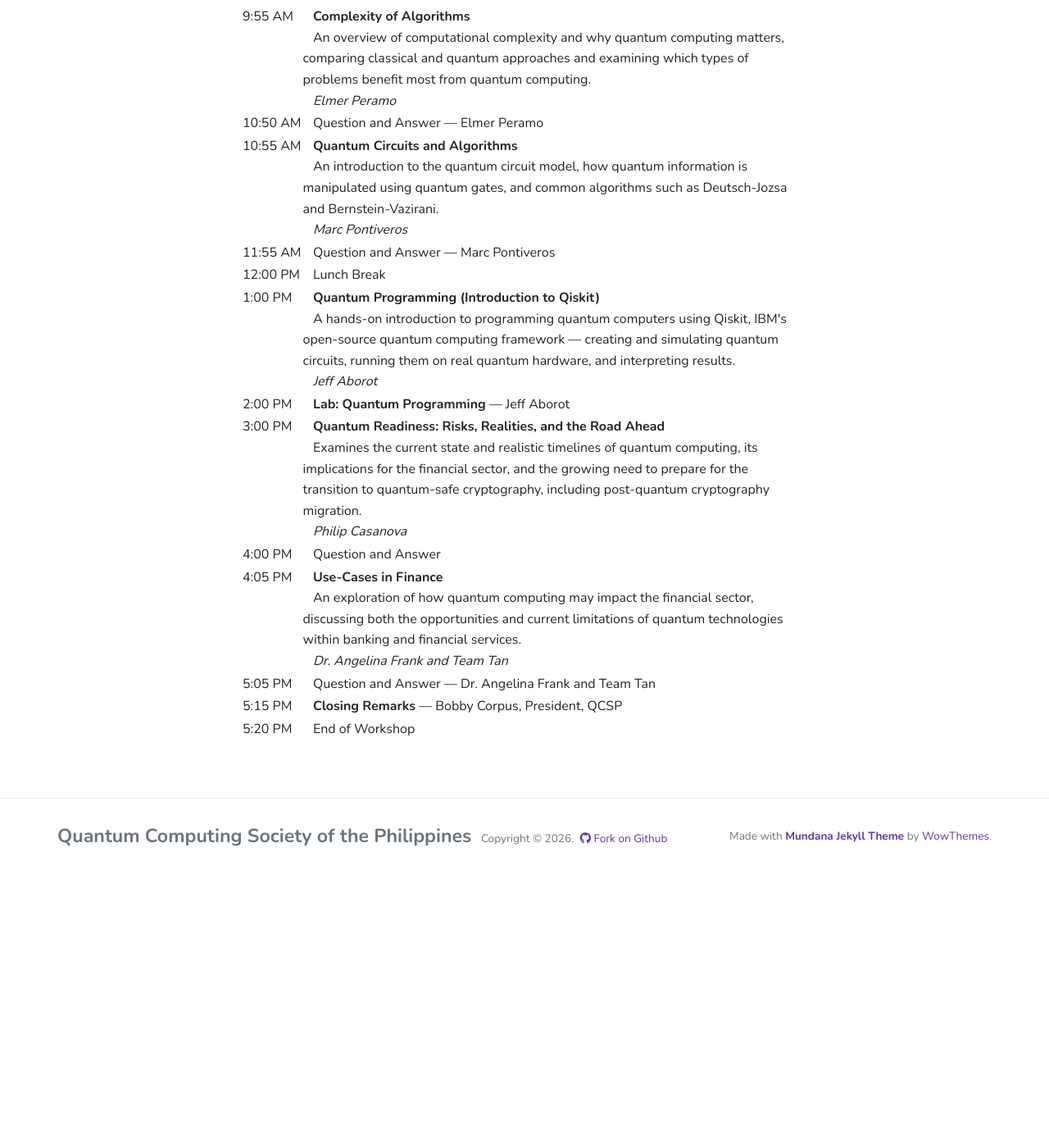
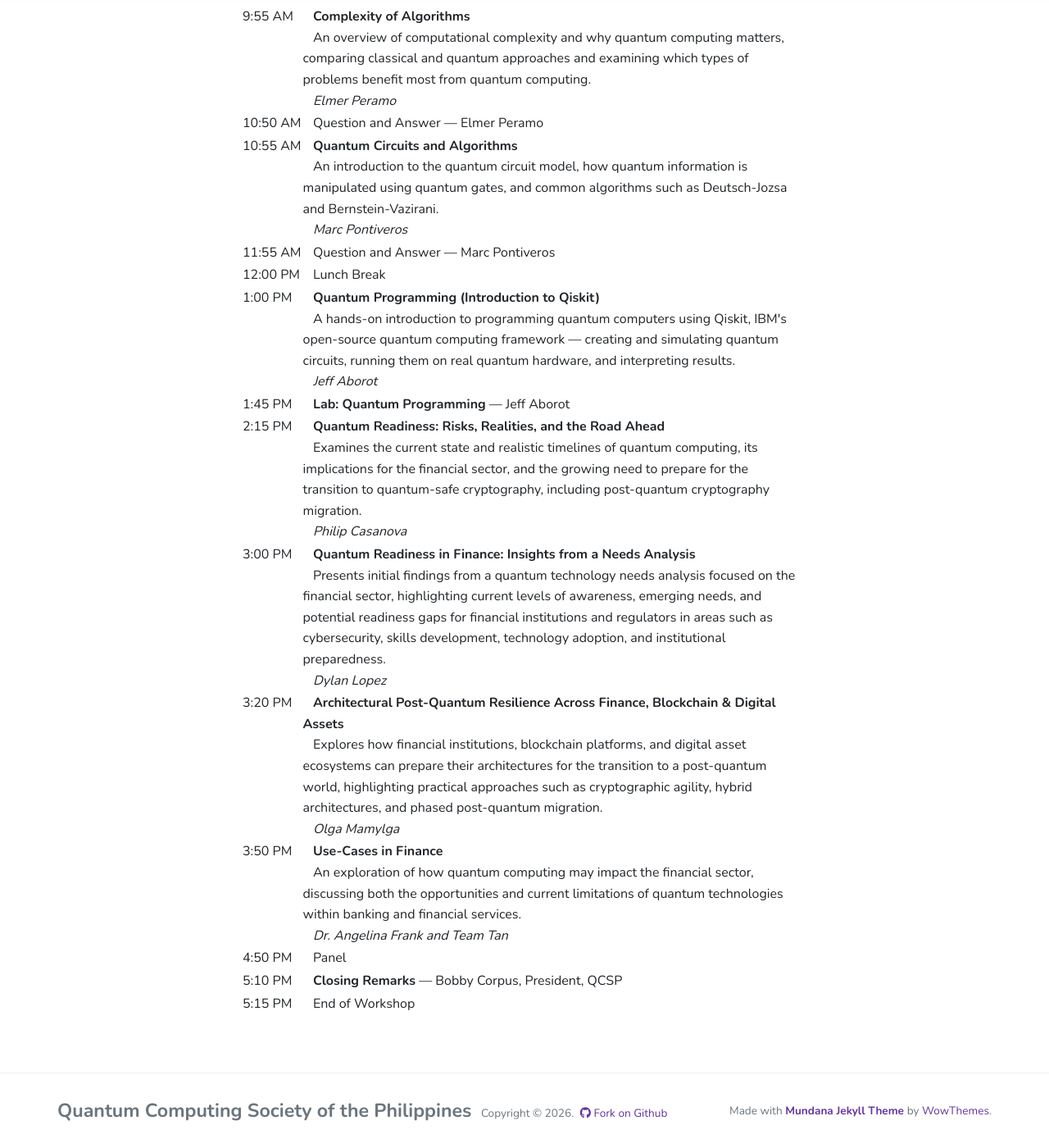
Before and after one commit to corpbob-qcsp/Quantum-Computing-Philippines.github.io, a Jekyll site: the page built from _pages/workshop-bsp-2026.md, in a window 1280 px wide and 1400 px high, scrolled down 1922 px. Shown: the whole window at 82% size. Built offline with Jekyll 4.4.1, drawn with Linux system fonts in a browser that asks for light colours; nearby versions of some CDN libraries; before the commit the page ends 2987 px from its top, so only the background shows below that.

Commit message:
update schedule

```diff
--- a/_pages/workshop-bsp-2026.md
+++ b/_pages/workshop-bsp-2026.md
@@ -40,11 +40,12 @@ Designed to balance technical understanding with strategic perspective, the work
 <tr><td>11:55 AM</td><td>&nbsp;&nbsp;&nbsp;Question and Answer &mdash; Marc Pontiveros</td></tr>
 <tr><td>12:00 PM</td><td>&nbsp;&nbsp;&nbsp;Lunch Break</td></tr>
 <tr style="vertical-align:top"><td>1:00 PM</td><td>&nbsp;&nbsp;&nbsp;<b>Quantum Programming (Introduction to Qiskit)</b><br/>&nbsp;&nbsp;&nbsp;A hands-on introduction to programming quantum computers using Qiskit, IBM's open-source quantum computing framework &mdash; creating and simulating quantum circuits, running them on real quantum hardware, and interpreting results.<br/>&nbsp;&nbsp;&nbsp;<i>Jeff Aborot</i></td></tr>
-<tr><td>2:00 PM</td><td>&nbsp;&nbsp;&nbsp;<b>Lab: Quantum Programming</b> &mdash; Jeff Aborot</td></tr>
-<tr style="vertical-align:top"><td>3:00 PM</td><td>&nbsp;&nbsp;&nbsp;<b>Quantum Readiness: Risks, Realities, and the Road Ahead</b><br/>&nbsp;&nbsp;&nbsp;Examines the current state and realistic timelines of quantum computing, its implications for the financial sector, and the growing need to prepare for the transition to quantum-safe cryptography, including post-quantum cryptography migration.<br/>&nbsp;&nbsp;&nbsp;<i>Philip Casanova</i></td></tr>
-<tr><td>4:00 PM</td><td>&nbsp;&nbsp;&nbsp;Question and Answer</td></tr>
-<tr style="vertical-align:top"><td>4:05 PM</td><td>&nbsp;&nbsp;&nbsp;<b>Use-Cases in Finance</b><br/>&nbsp;&nbsp;&nbsp;An exploration of how quantum computing may impact the financial sector, discussing both the opportunities and current limitations of quantum technologies within banking and financial services.<br/>&nbsp;&nbsp;&nbsp;<i>Dr. Angelina Frank and Team Tan</i></td></tr>
-<tr><td>5:05 PM</td><td>&nbsp;&nbsp;&nbsp;Question and Answer &mdash; Dr. Angelina Frank and Team Tan</td></tr>
-<tr><td>5:15 PM</td><td>&nbsp;&nbsp;&nbsp;<b>Closing Remarks</b> &mdash; Bobby Corpus, President, QCSP</td></tr>
-<tr><td>5:20 PM</td><td>&nbsp;&nbsp;&nbsp;End of Workshop</td></tr>
+<tr><td>1:45 PM</td><td>&nbsp;&nbsp;&nbsp;<b>Lab: Quantum Programming</b> &mdash; Jeff Aborot</td></tr>
+<tr style="vertical-align:top"><td>2:15 PM</td><td>&nbsp;&nbsp;&nbsp;<b>Quantum Readiness: Risks, Realities, and the Road Ahead</b><br/>&nbsp;&nbsp;&nbsp;Examines the current state and realistic timelines of quantum computing, its implications for the financial sector, and the growing need to prepare for the transition to quantum-safe cryptography, including post-quantum cryptography migration.<br/>&nbsp;&nbsp;&nbsp;<i>Philip Casanova</i></td></tr>
+<tr style="vertical-align:top"><td>3:00 PM</td><td>&nbsp;&nbsp;&nbsp;<b>Quantum Readiness in Finance: Insights from a Needs Analysis</b><br/>&nbsp;&nbsp;&nbsp;Presents initial findings from a quantum technology needs analysis focused on the financial sector, highlighting current levels of awareness, emerging needs, and potential readiness gaps for financial institutions and regulators in areas such as cybersecurity, skills development, technology adoption, and institutional preparedness.<br/>&nbsp;&nbsp;&nbsp;<i>Dylan Lopez</i></td></tr>
+<tr style="vertical-align:top"><td>3:20 PM</td><td>&nbsp;&nbsp;&nbsp;<b>Architectural Post-Quantum Resilience Across Finance, Blockchain &amp; Digital Assets</b><br/>&nbsp;&nbsp;&nbsp;Explores how financial institutions, blockchain platforms, and digital asset ecosystems can prepare their architectures for the transition to a post-quantum world, highlighting practical approaches such as cryptographic agility, hybrid architectures, and phased post-quantum migration.<br/>&nbsp;&nbsp;&nbsp;<i>Olga Mamylga</i></td></tr>
+<tr style="vertical-align:top"><td>3:50 PM</td><td>&nbsp;&nbsp;&nbsp;<b>Use-Cases in Finance</b><br/>&nbsp;&nbsp;&nbsp;An exploration of how quantum computing may impact the financial sector, discussing both the opportunities and current limitations of quantum technologies within banking and financial services.<br/>&nbsp;&nbsp;&nbsp;<i>Dr. Angelina Frank and Team Tan</i></td></tr>
+<tr><td>4:50 PM</td><td>&nbsp;&nbsp;&nbsp;Panel</td></tr>
+<tr><td>5:10 PM</td><td>&nbsp;&nbsp;&nbsp;<b>Closing Remarks</b> &mdash; Bobby Corpus, President, QCSP</td></tr>
+<tr><td>5:15 PM</td><td>&nbsp;&nbsp;&nbsp;End of Workshop</td></tr>
 </table>
```
